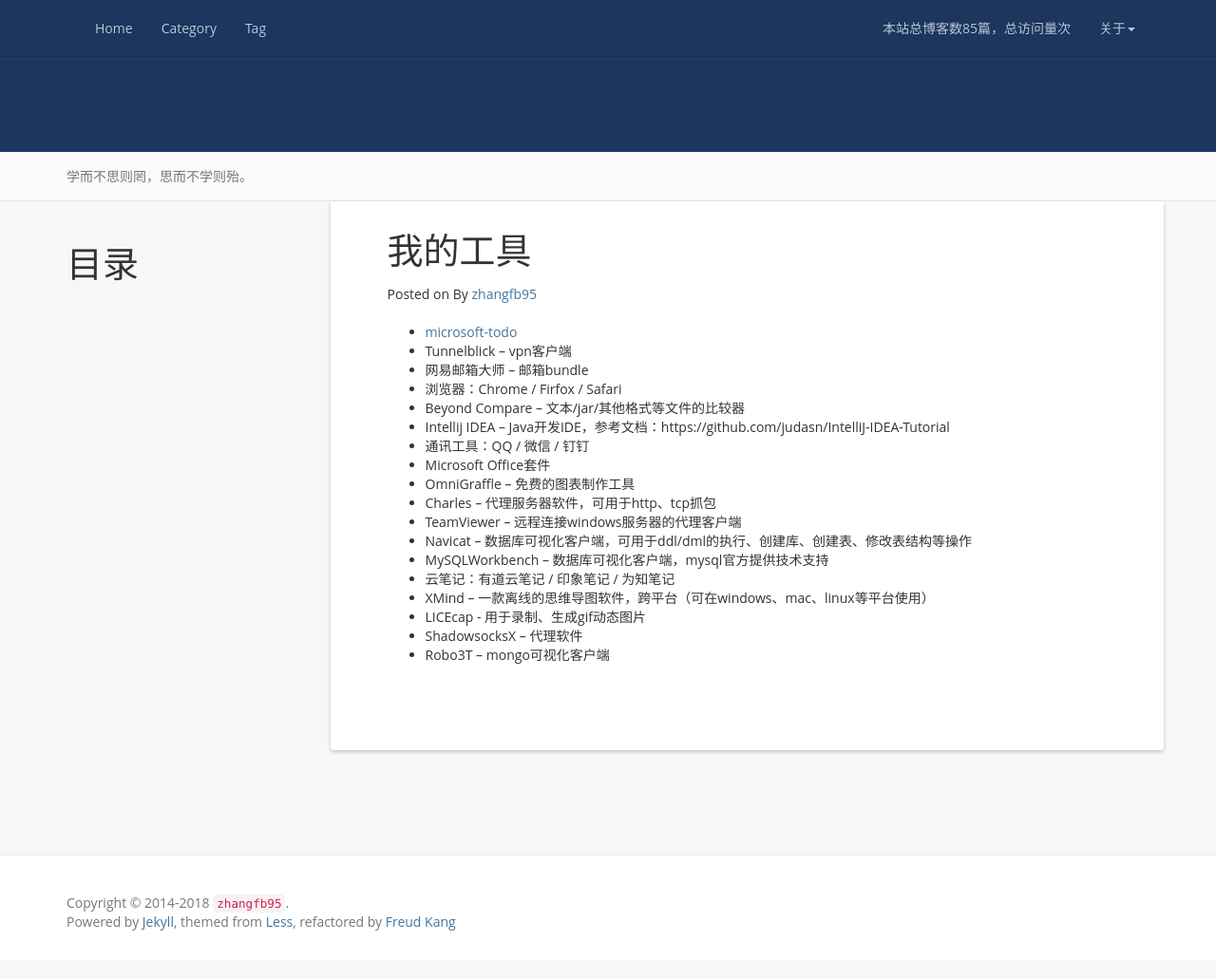
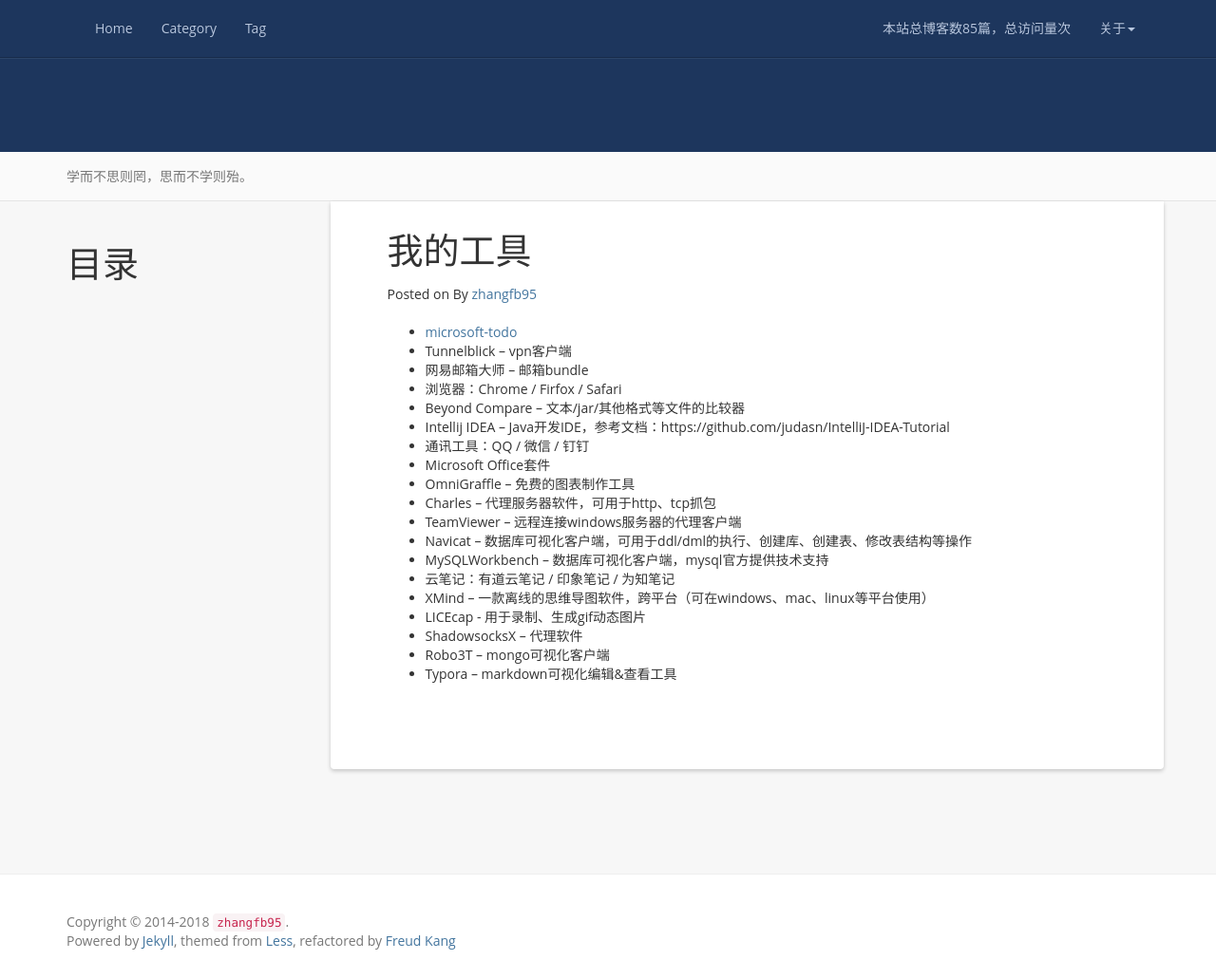
Before and after one commit to zhangfb95/zhangfb95.github.io.bak, a Jekyll site: the page built from tools.md, in a window 1280 px wide and 1031 px high. Shown: the whole window at 95% size. Built offline with Jekyll 4.4.1, drawn with Linux system fonts in a browser that asks for light colours; nearby versions of some CDN libraries; a script that is not in the unit is left out; comment, search, counter and statistics services are not loaded.

Commit message:
增加工具

```diff
--- a/tools.md
+++ b/tools.md
@@ -25,3 +25,4 @@
 + LICEcap - 用于录制、生成gif动态图片
 + ShadowsocksX -- 代理软件
 + Robo3T -- mongo可视化客户端
++ Typora -- markdown可视化编辑&查看工具
```
